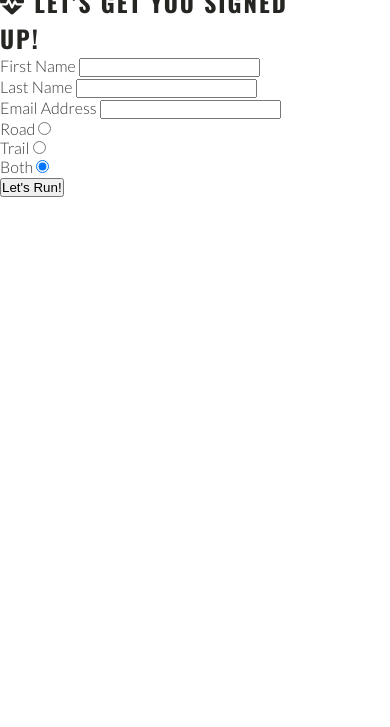
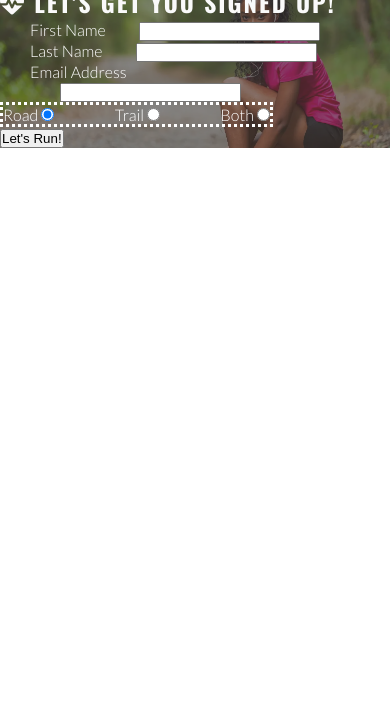
Before and after one commit to Jordalenko/Practice, a plain HTML site: page LoveRunning/signup.html in a window 390 px wide. Shown: the part 63-790 px from the top of the page. Drawn offline with nearby package versions, Linux system fonts and the light colour scheme.

Commit message:
style sign up form part 1 of mobile.

```diff
--- a/LoveRunning/assets/css/style.css
+++ b/LoveRunning/assets/css/style.css
@@ -210,18 +210,39 @@ main {
 
 /* Signup Page */
 
-#sign-up-form {
-    width: 300px;
-    justify-content: center;
+#signup {
+    background-size: cover;
+    background-image: url(../images/signup-image.webp);
+    background-position: 75%;
+    flex-grow: 1;
 }
 
-#running-preference {
-    display: flex;
-    flex-direction: column;
-    line-height: .25;
-    margin: 2px;
+#signup-form > h2 {
+    color: #fafafa;
+}
+#signup-form {
+    color: #ffffff;
+    background-color: rgba(60, 60, 60, 0.6);
 }
 
+.text-input {
+    margin: 0 30px;
+}
+
+#radio-buttons {
+    display: flex;
+    justify-content: space-between;
+    width: 70%;
+    border: dotted;
+}
+
+#join-button {
+    margin-top: 20px;
+    border-radius: 2px;
+    background-color: #454b1b;
+    color: #fafafa;
+    font-size: 100%;
+}
 
 
 /* footer */
--- a/LoveRunning/signup.html
+++ b/LoveRunning/signup.html
@@ -40,8 +40,8 @@
     <!--main content-->
     <main>
         <section id="signup">
-            <form id="signup-form" method="POST" action="https://formdump@codeinstitute.net">
-            <div id="sign-up-form">
+            <form id="sign-up-form" method="POST" action="https://formdump@codeinstitute.net">
+            <div id="signup-form">
 
             <h2><i class="fa-solid fa-heart-pulse"></i> Let's get you signed up!</h2>
 
@@ -59,17 +59,17 @@
             </div>
         <!-- radio buttons -->
             <div id="radio-buttons">
-                <div>
+                <div class="radio-road">
                 <label for="road">Road</label>
                 <input type="radio" name="running-preference" id="road" value="road" required checked>
                 </div>
-                <div>
+                <div class="radio-trail">
                 <label for="trail">Trail</label>
-                <input type="radio" name="running-preference" id="trail" value="trail" required checked>
+                <input type="radio" name="running-preference" id="trail" value="trail" required>
                 </div>
-                <div>
+                <div class="radio-both">
                 <label for="both">Both</label>
-                <input type="radio" name="running-preference" id="both" value="both" required checked>
+                <input type="radio" name="running-preference" id="both" value="both" required>
                 </div>
             </div>
             <!-- enter button -->
```
